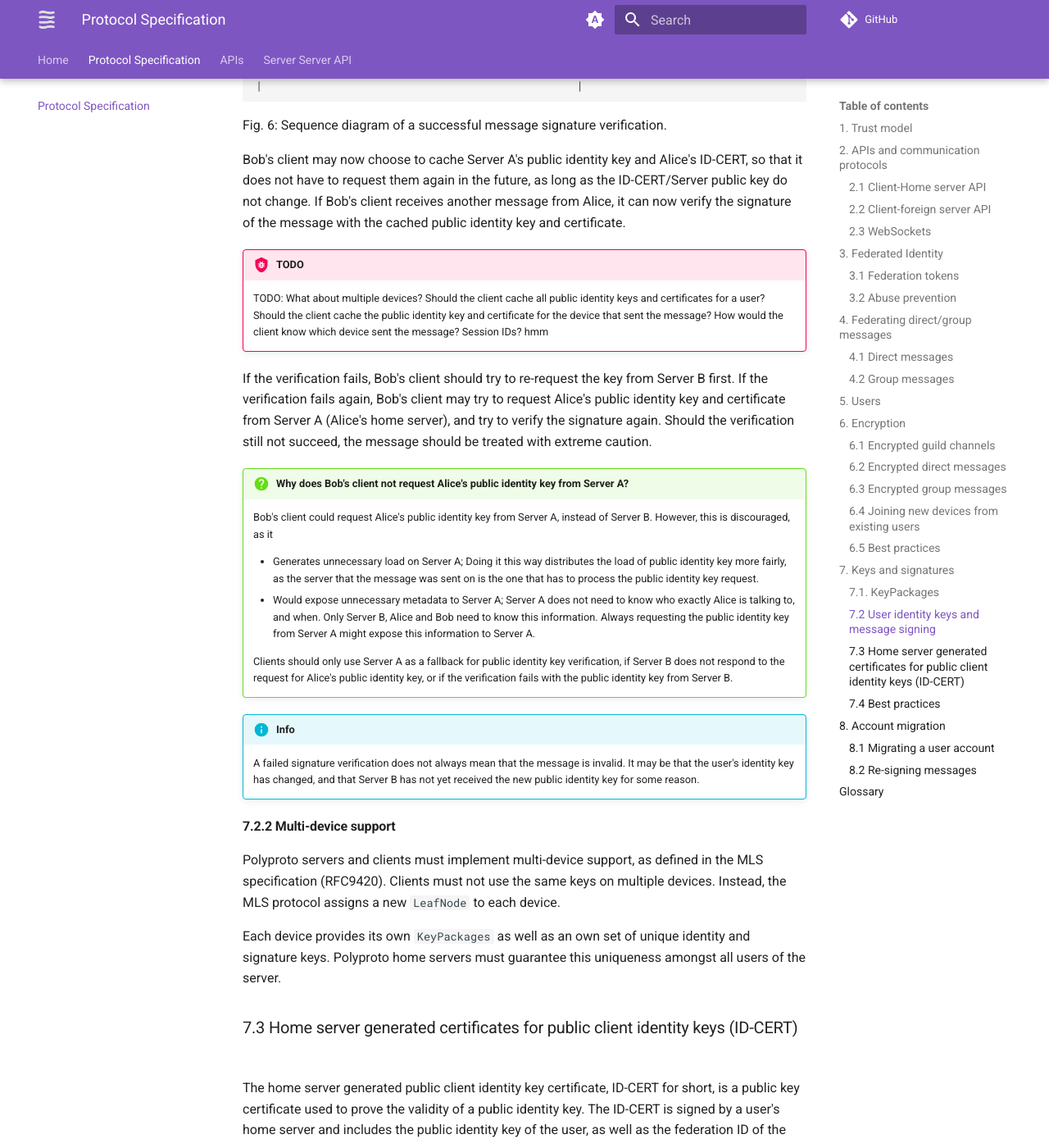
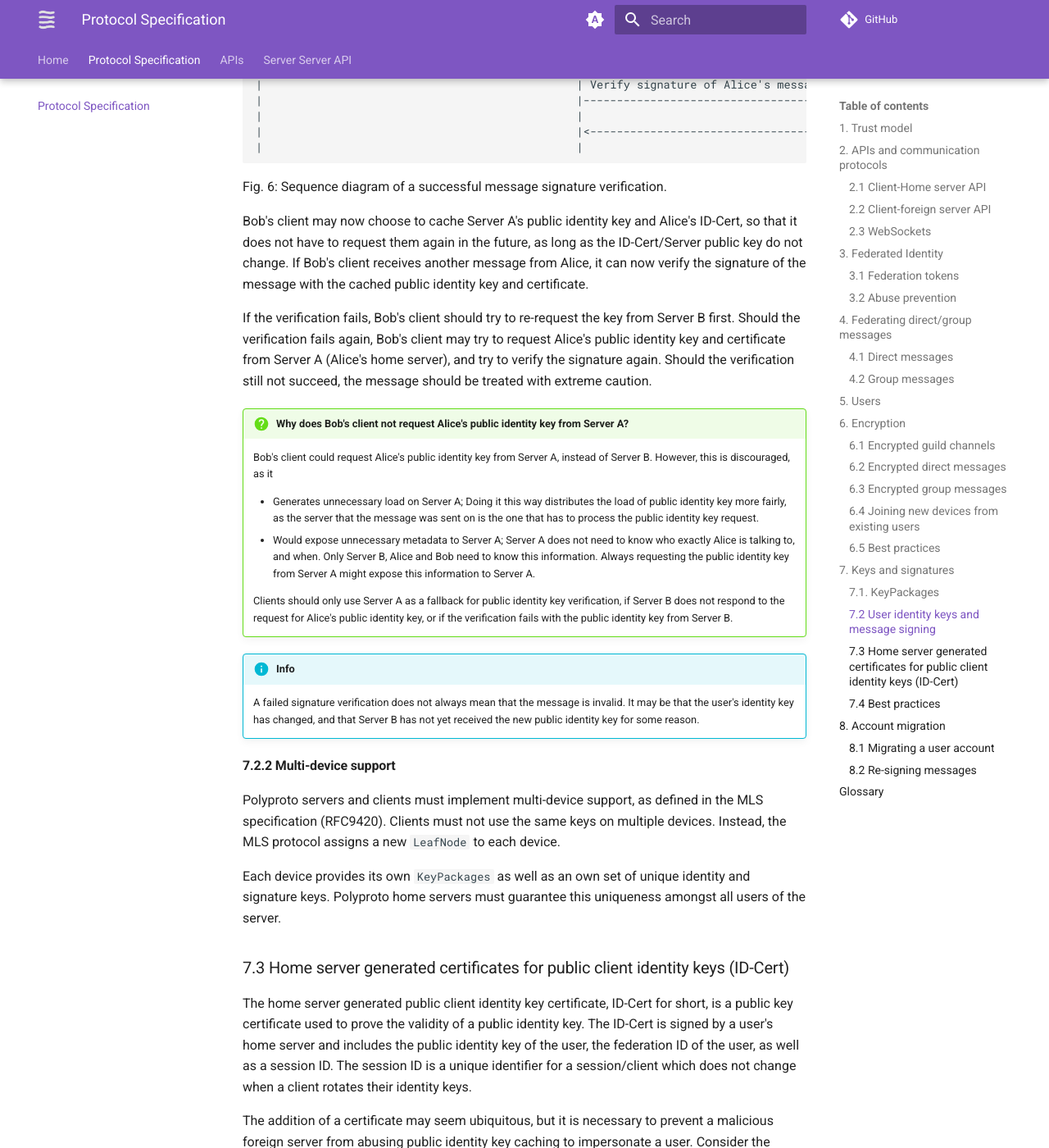
Before and after one commit to polyphony-chat/docs, an MkDocs documentation site: the page built from docs/specification.md, in a window 1280 px wide and 1400 px high, scrolled down 14820 px. Shown: the whole window at 82% size. Built offline with MkDocs 1.6.1 and Material for MkDocs 9.7.7, drawn with Linux system fonts in a browser that asks for light colours; plug-ins that fetch from the network failed and are left out; comment, search, counter and statistics services are not loaded; some of the changed text lies outside the part shown.

Commit message:
Explained some things better

````diff
--- a/SPECIFICATION.md
+++ b/SPECIFICATION.md
@@ -27,11 +27,12 @@
     - [7.1. KeyPackages](#71-keypackages)
       - [7.1.1 Last resort KeyPackages](#711-last-resort-keypackages)
     - [7.2 User identity keys and message signing](#72-user-identity-keys-and-message-signing)
-      - [7.2.1 Message verification](#721-message-verification)
+      - [7.2.1 Key rotation](#721-key-rotation)
+      - [7.2.2 Message verification](#722-message-verification)
       - [7.2.2 Multi-device support](#722-multi-device-support)
-    - [7.3 Home server generated certificates for public client identity keys (ID-CERT)](#73-home-server-generated-certificates-for-public-client-identity-keys-id-cert)
+    - [7.3 Home server generated certificates for public client identity keys (ID-Cert)](#73-home-server-generated-certificates-for-public-client-identity-keys-id-cert)
     - [7.4 Best practices](#74-best-practices)
-      - [7.4.1 Signing keys](#741-signing-keys)
+      - [7.4.1 Signing keys/ID-Certs](#741-signing-keysid-certs)
       - [7.4.2 Home server operation and design](#742-home-server-operation-and-design)
   - [8. Account migration](#8-account-migration)
     - [8.1 Migrating a user account](#81-migrating-a-user-account)
@@ -166,7 +167,7 @@
 |<----------------------------------------------|                     |                     |
 |                              [Federation handshake start]           |                     |
 |                                               |                     |                     |
-| Federation token, Public Profile, ID-CERT     |                     |                     |
+| Federation token, Public Profile, ID-Cert     |                     |                     |
 |-------------------------------------------------------------------->|                     |
 |                                               |                     |                     |
 |                                               |        Get pubkey   |                     |
@@ -516,13 +519,9 @@
 ```
 Fig. 6: Sequence diagram of a successful message signature verification.
 
-Bob's client may now choose to cache Server A's public identity key and Alice's ID-CERT, so that it does not have to request them again in the future, as long as the ID-CERT/Server public key do not change. If Bob's client receives another message from Alice, it can now verify the signature of the message with the cached public identity key and certificate.
+Bob's client may now choose to cache Server A's public identity key and Alice's ID-Cert, so that it does not have to request them again in the future, as long as the ID-Cert/Server public key do not change. If Bob's client receives another message from Alice, it can now verify the signature of the message with the cached public identity key and certificate.
 
-!!! bug "TODO"
-
-    TODO: What about multiple devices? Should the client cache all public identity keys and certificates for a user? Should the client cache the public identity key and certificate for the device that sent the message? How would the client know which device sent the message? Session IDs? hmm
-
-If the verification fails, Bob's client should try to re-request the key from Server B first. If the verification fails again, Bob's client may try to request Alice's public identity key and certificate from Server A (Alice's home server), and try to verify the signature again. Should the verification still not succeed, the message should be treated with extreme caution.
+If the verification fails, Bob's client should try to re-request the key from Server B first. Should the verification fails again, Bob's client may try to request Alice's public identity key and certificate from Server A (Alice's home server), and try to verify the signature again. Should the verification still not succeed, the message should be treated with extreme caution.
 
 !!! question "Why does Bob's client not request Alice's public identity key from Server A?"
 
@@ -545,9 +544,9 @@
 Each device provides its own `KeyPackages` as well as an own set of unique identity and signature keys.
 Polyproto home servers must guarantee this uniqueness amongst all users of the server.
 
-### 7.3 Home server generated certificates for public client identity keys (ID-CERT)
+### 7.3 Home server generated certificates for public client identity keys (ID-Cert)
 
-The home server generated public client identity key certificate, ID-CERT for short, is a public key certificate used to prove the validity of a public identity key. The ID-CERT is signed by a user's home server and includes the public identity key of the user, as well as the federation ID of the user.
+The home server generated public client identity key certificate, ID-Cert for short, is a public key certificate used to prove the validity of a public identity key. The ID-Cert is signed by a user's home server and includes the public identity key of the user, the federation ID of the user, as well as a session ID. The session ID is a unique identifier for a session/client which does not change when a client rotates their identity keys.
 
 The addition of a certificate may seem ubiquitous, but it is necessary to prevent a malicious foreign server from abusing public identity key caching to impersonate a user. Consider the following example which employs foreign server public identity key caching, but no home server issued identity key certificates:
 
@@ -559,10 +558,11 @@
 
 ### 7.4 Best practices
 
-#### 7.4.1 Signing keys
+#### 7.4.1 Signing keys/ID-Certs
 
 - Instance/user signing keys should be rotated regularly (every 30-90 days). This is to ensure that a compromised key can only be used for a limited amount of time.
 - If Bobs client fails to verify the signature of Alice's message with the public key/certificate pair received from Server B, it should ask Server A for the public key of Alice at the time the message was sent. If the verification fails again, the message should be treated with extreme caution.
+- When a client or server receives the information that a user clients' identity key has been changed, the client/server in question should update their cached public identity key and certificate for the user in question, taking into account the session ID of the new identity key pair.
 
 #### 7.4.2 Home server operation and design
 
````
Also changed, not shown: other parts of SPECIFICATION.md (+3 -1 lines).
